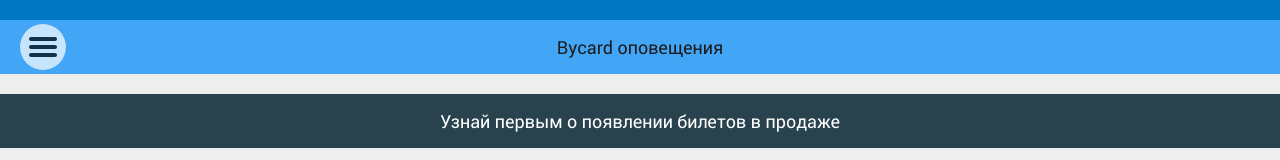
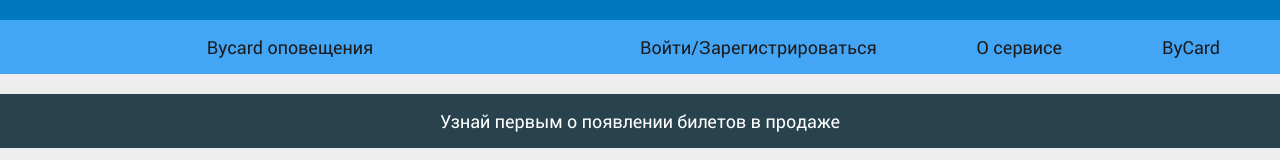
Before and after one commit to ly4she/byCardReact, a React (Create React App) app: page / in a window 1280 px wide. Shown: the top 160 px of the page. Built offline with nearby package versions, Linux system fonts and the light colour scheme; no server answers.

Commit message:
start-adaptive

```diff
--- a/package.json
+++ b/package.json
@@ -2,7 +2,7 @@
   "name": "green-meadow",
   "version": "0.1.0",
   "private": true,
-  "homepage": "https://ly4she.github.io/byCard",
+  "homepage": "https://ly4she.github.io/byCardReact",
   "dependencies": {
     "gh-pages": "^1.0.0",
     "node-sass-chokidar": "^0.0.3",
--- a/src/App.css
+++ b/src/App.css
@@ -49,6 +49,10 @@
       padding: 15px 0;
       font-weight: 100; }
 
+@media only screen and (min-width: 992px) {
+  .header {
+    flex-direction: row-reverse; } }
+
 .films__item {
   display: flex;
   flex-direction: column;
@@ -87,18 +91,31 @@
   cursor: pointer; }
 
 .header__hiddenMenu {
-  display: block;
   position: fixed;
   padding: 10px;
   margin: 0;
   box-sizing: border-box;
-  width: 50%;
+  width: 300px;
   background-color: #eee;
   height: 100%;
   top: 0;
   left: 0;
   transition: left .2s;
   z-index: 2; }
+
+.header__hiddenMenuBtn {
+  position: absolute;
+  width: 50px;
+  height: 50px;
+  color: #fff;
+  background-color: #fff;
+  background-image: url("./menuClose.svg");
+  background-position: center center;
+  background-repeat: no-repeat;
+  margin-top: 10px;
+  border-radius: 50%;
+  right: 2px;
+  cursor: pointer; }
 
 .header__menuBtn {
   color: #fff;
@@ -118,10 +135,26 @@
 .header__menu a {
   font-size: 18px;
   text-decoration: none;
-  color: #1c1c1c; }
+  color: #1c1c1c;
+  display: block; }
 
 .header__menu_hideMenu {
   display: none; }
 
 .header__menu_showMenu {
   display: block; }
+
+@media only screen and (min-width: 992px) {
+  .header__hiddenMenuBtn {
+    display: none; }
+  .header__menuBtn {
+    display: none; }
+  .header__hiddenMenu {
+    position: static;
+    background-color: transparent;
+    flex-direction: row;
+    width: 700px;
+    justify-content: space-around;
+    align-items: center; }
+  .header__menu_hideMenu {
+    display: flex; } }
--- a/src/components/Header/_Header.sass
+++ b/src/components/Header/_Header.sass
@@ -11,3 +11,7 @@
       font-size: $fz
       padding: 15px 0
       font-weight: 100
+
+@media only screen and (min-width : 992px)
+  .header
+    flex-direction: row-reverse
--- a/src/components/Menu/Menu.jsx
+++ b/src/components/Menu/Menu.jsx
@@ -2,20 +2,25 @@
 
 export default class Menu extends Component {
   state = {
-    presence: 'header__menu_hideMenu'
+    presence: 'header__menu_hideMenu',
+    noBtnHider: ''
   }
 
-  toggleMenu = (event) => {
-    var el = this.refs.allMenu;
+  hideMenu = () => {
+    document.removeEventListener('click', this.state.noBtnHider);
     this.setState({
-      presence: 'header__menu_showMenu'
+      presence: 'header__menu_hideMenu',
+      noBtnHider: ''
     })
-    console.log(el);
+  }
+
+  showMenu = () => {
+    const el = this.refs.allMenu;
+
     const outsideEvtListener = (evt) => {
       if (evt.target === el || el.contains(evt.target)) {
         return;
       } else {
-        console.log('1');
         this.setState({
           presence: 'header__menu_hideMenu'
         })
@@ -23,17 +28,23 @@
       document.removeEventListener('click', outsideEvtListener);
     }
     document.addEventListener('click', outsideEvtListener);
+    this.setState({
+      presence: 'header__menu_showMenu',
+      noBtnHider: outsideEvtListener
+    })
   }
+
   render(){
     const toggledClass = this.state.presence + " header__hiddenMenu";
     return (
       <div className="header__menu">
-        <ul className={toggledClass} ref="allMenu">
-          <li><a href="">Link 1</a></li>
-          <li><a href="">Link 2</a></li>
-          <li><a href="">Link 3</a></li>
-        </ul>
-        <div className="header__menuBtn" onClick={this.toggleMenu}></div>
+        <div className={toggledClass} ref="allMenu">
+          <div className="header__hiddenMenuBtn" onClick={this.hideMenu}></div>
+          <a href="">Войти/Зарегистрироваться</a>
+          <a href="">О сервисе</a>
+          <a href="">ByCard</a>
+        </div>
+        <div className="header__menuBtn" onClick={this.showMenu}></div>
       </div>
 
     )
--- a/src/components/Menu/_Menu.sass
+++ b/src/components/Menu/_Menu.sass
@@ -1,18 +1,30 @@
 .header
   &__hiddenMenu
-    display: block
     position: fixed
     list-style:none
     padding: 10px
     margin: 0
     box-sizing: border-box
-    width: 50%
+    width: 300px
     background-color: #eee
     height: 100%
     top: 0
     left: 0
     transition: left .2s
     z-index: 2
+  &__hiddenMenuBtn
+    position: absolute
+    width: 50px
+    height: 50px
+    color: #fff
+    background-color: #fff
+    background-image: url("./menuClose.svg")
+    background-position: center center
+    background-repeat: no-repeat
+    margin-top: 10px
+    border-radius: 50%
+    right: 2px
+    cursor: pointer
   &__menuBtn
     color: #fff
     background-color: #fff
@@ -32,7 +44,25 @@
       font-size: $fz
       text-decoration: none
       color: #1c1c1c
+      display: block
     &_hideMenu
       display: none
     &_showMenu
       display: block
+
+@media only screen and (min-width : 992px)
+  .header
+    &__hiddenMenuBtn
+      display: none
+    &__menuBtn
+      display: none
+    &__hiddenMenu
+      position: static
+      background-color: transparent
+      flex-direction: row
+      width: 700px
+      justify-content: space-around
+      align-items: center
+    &__menu
+      &_hideMenu
+        display: flex
```
Also changed, not shown: src/components/Films/Films.jsx (line endings or trailing spaces), src/components/Films/_Films.sass (line endings or trailing spaces), src/menuClose.svg (added).
